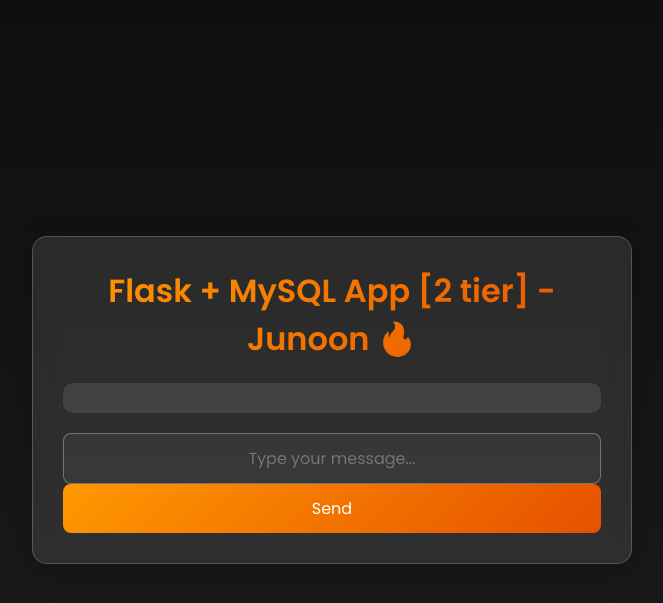
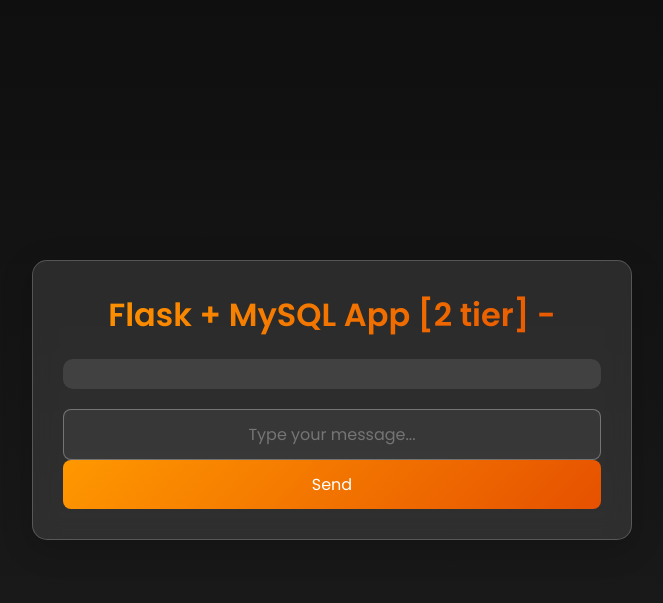
Before and after one commit to yashgondaliy/two-tier-flask-app, a Flask app: page / in a window 1280 px wide. Shown: the top 603 px of the page, without its empty margins (308-971 px from the left). Run offline with Flask 2, Linux system fonts and the light colour scheme; data that the repository does not hold is empty; some libraries are stand-ins or nearby versions.

Commit message:
Update header in index.html
Remove the 'Junoon 🔥' text from the header.

```diff
--- a/templates/index.html
+++ b/templates/index.html
@@ -131,7 +131,7 @@
 
 <body>
     <div class="container">
-        <h1>Flask + MySQL App [2 tier] - Junoon 🔥</h1>
+        <h1>Flask + MySQL App [2 tier] - </h1>
 
         <div class="messages">
             {% for message in messages %}
```
